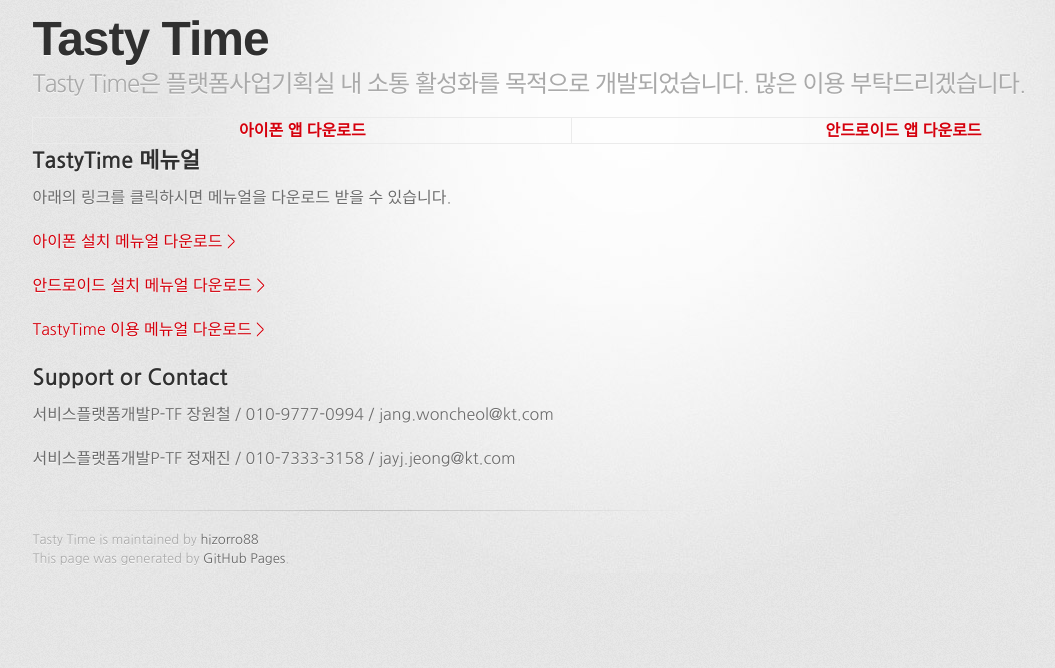
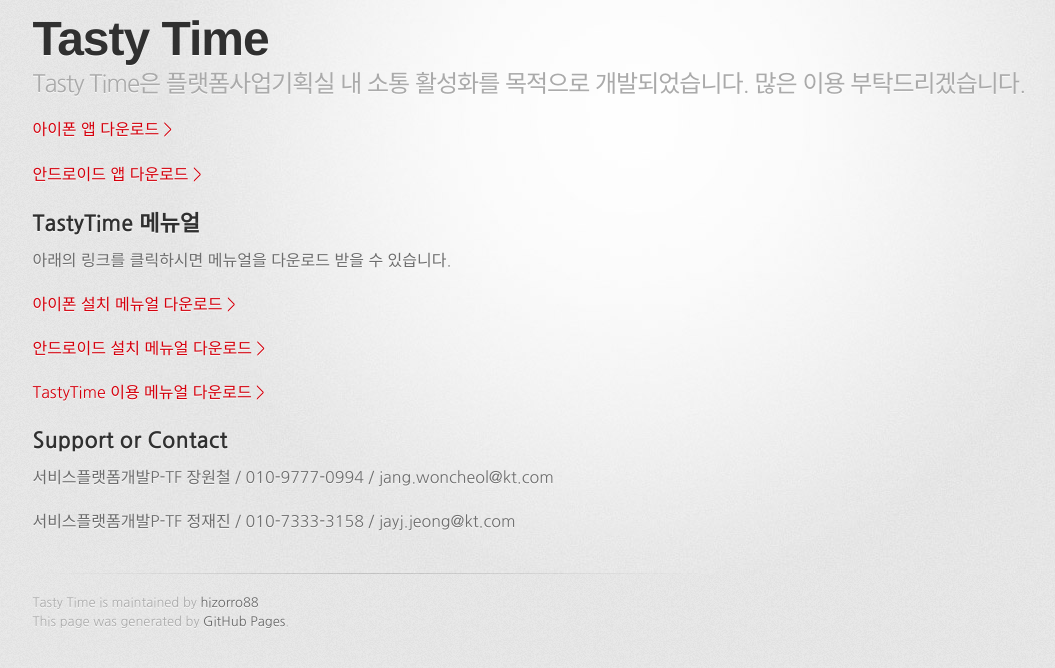
Before and after one commit to hizorro88/TastyTime, a Jekyll site: the page built from index.md, in a window 1280 px wide. Shown: the top 668 px of the page, without its empty margins (6-1061 px from the left). Built offline with Jekyll 4.4.1, drawn with Linux system fonts in a browser that asks for light colours; some web fonts are replaced; our own code applies the rules of GitHub Pages for plain Markdown files.

Commit message:
btn size

```diff
--- a/index.md
+++ b/index.md
@@ -1,6 +1,7 @@
 
-**[아이폰 앱 다운로드](itms-services://?action=download-manifest&url=https://dl.dropboxusercontent.com/s/eqlyvbh800lnyqw/TastyTime.plist)** | **[안드로이드 앱 다운로드](https://dl.dropboxusercontent.com/s/a1bz9nslkckzxiw/TastyTime.apk)**
+**[아이폰 앱 다운로드 >](itms-services://?action=download-manifest&url=https://dl.dropboxusercontent.com/s/eqlyvbh800lnyqw/TastyTime.plist)**
 
+**[안드로이드 앱 다운로드 >](https://dl.dropboxusercontent.com/s/a1bz9nslkckzxiw/TastyTime.apk)**
 
 ## TastyTime 메뉴얼
 
```
